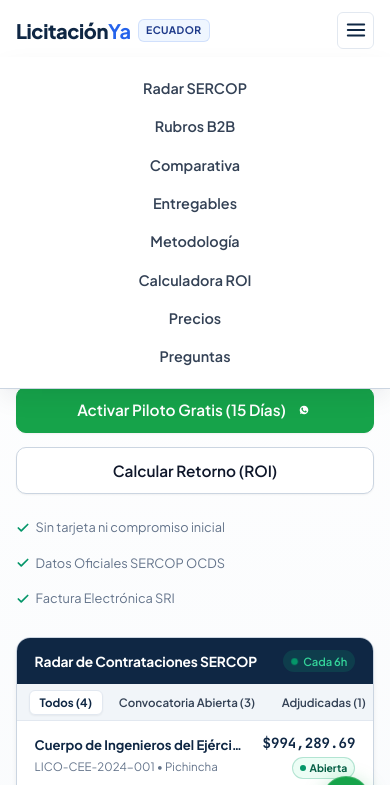
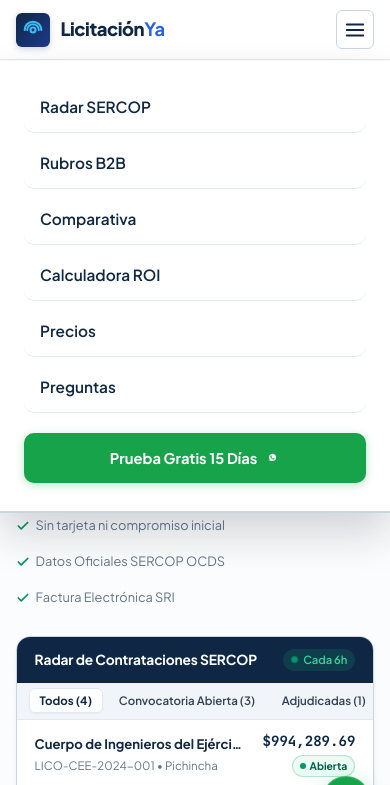
Before and after one commit to joelsan12/SCRAPING, a plain HTML site: page landing/index.html in a window 390 px wide. Both pictures are taken after a click on the button "Abrir menú de navegación". Shown: the top 785 px of the page. Drawn offline with Linux system fonts and the light colour scheme.

Commit message:
feat(landing): redesign enterprise b2b navbar with spacious layout, brand symbol and nowrap links

```diff
--- a/landing/css/components/buttons.css
+++ b/landing/css/components/buttons.css
@@ -18,6 +18,7 @@
   outline: none;
   user-select: none;
   line-height: 1.25;
+  white-space: nowrap;
 }
 
 .btn-sm {
--- a/landing/css/components/navbar.css
+++ b/landing/css/components/navbar.css
@@ -1,116 +1,249 @@
 /* ==========================================================================
-   LicitaciónYa — Clean & Compact Responsive Navbar
+   LicitaciónYa — Modern Enterprise B2B Navigation Bar
+   Clean, Balanced, Spacious & Mobile Responsive
    ========================================================================== */
 
 .navbar {
   position: sticky;
   top: 0;
-  z-index: 100;
-  background-color: rgba(255, 255, 255, 0.98);
-  backdrop-filter: blur(10px);
-  -webkit-backdrop-filter: blur(10px);
+  z-index: 1000;
+  background: rgba(255, 255, 255, 0.95);
+  backdrop-filter: blur(14px);
+  -webkit-backdrop-filter: blur(14px);
   border-bottom: 1px solid var(--border-subtle);
-  padding: 0.75rem 0;
-  transition: padding var(--transition-fast), box-shadow var(--transition-fast);
+  padding: 0.85rem 0;
+  transition: all var(--transition-fast);
 }
 
 .navbar.scrolled {
-  padding: 0.55rem 0;
-  box-shadow: var(--shadow-sm);
-  background-color: #ffffff;
+  padding: 0.65rem 0;
+  background: rgba(255, 255, 255, 0.98);
+  box-shadow: 0 4px 20px -2px rgba(15, 23, 42, 0.06);
+  border-bottom-color: rgba(226, 232, 240, 0.9);
 }
 
-.nav-content {
+.nav-container {
+  width: 100%;
+  max-width: 1320px;
+  margin: 0 auto;
+  padding: 0 1.5rem;
   display: flex;
   align-items: center;
   justify-content: space-between;
+  gap: 1.5rem;
 }
 
-/* Brand Logo */
-.logo {
+/* Brand Link & Symbol */
+.brand-link {
+  display: inline-flex;
+  align-items: center;
+  gap: 0.65rem;
+  text-decoration: none;
+  flex-shrink: 0;
+}
+
+.brand-symbol {
+  width: 34px;
+  height: 34px;
+  background: linear-gradient(135deg, #0f2744 0%, #1e3a8a 100%);
+  border-radius: var(--radius-sm);
   display: flex;
   align-items: center;
-  gap: 0.45rem;
-  text-decoration: none;
-  color: var(--brand-navy);
+  justify-content: center;
+  color: #38bdf8;
+  box-shadow: 0 2px 6px rgba(15, 39, 68, 0.2);
+  transition: transform var(--transition-fast);
+}
+
+.brand-link:hover .brand-symbol {
+  transform: scale(1.05);
+}
+
+.brand-text {
   font-size: 1.25rem;
   font-weight: 800;
-  letter-spacing: -0.02em;
+  color: var(--brand-navy);
+  letter-spacing: -0.025em;
+  white-space: nowrap;
 }
 
-.logo strong {
+.brand-text strong {
   color: var(--brand-blue);
 }
 
-.logo-badge {
-  font-size: 0.65rem;
+.brand-badge {
+  font-size: 0.62rem;
   font-weight: 700;
-  letter-spacing: 0.04em;
-  padding: 0.15rem 0.45rem;
+  letter-spacing: 0.05em;
+  padding: 0.18rem 0.5rem;
   background: var(--brand-blue-soft);
   color: var(--brand-navy-light);
-  border: 1px solid rgba(37, 99, 235, 0.15);
-  border-radius: var(--radius-sm);
+  border: 1px solid rgba(37, 99, 235, 0.2);
+  border-radius: var(--radius-full);
   text-transform: uppercase;
+  white-space: nowrap;
 }
 
-/* Nav Links */
-.nav-links {
+/* Desktop Navigation Menu */
+.nav-menu {
   display: flex;
-  gap: 1.75rem;
   align-items: center;
+  gap: 0.25rem;
+  list-style: none;
 }
 
-.nav-links a {
+.nav-item {
+  font-size: 0.86rem;
+  font-weight: 600;
+  color: var(--text-muted);
   text-decoration: none;
-  color: var(--text-muted);
-  font-size: 0.9rem;
-  font-weight: 600;
-  transition: color var(--transition-fast);
+  padding: 0.45rem 0.85rem;
+  border-radius: var(--radius-sm);
+  white-space: nowrap;
+  transition: all var(--transition-fast);
 }
 
-.nav-links a:hover {
-  color: var(--brand-blue);
+.nav-item:hover {
+  color: var(--brand-navy);
+  background: var(--bg-surface-alt);
+}
+
+.nav-mobile-cta {
+  display: none;
+}
+
+/* Nav Actions & CTA Button */
+.nav-actions {
+  display: flex;
+  align-items: center;
+  gap: 0.75rem;
+  flex-shrink: 0;
+}
+
+.nav-cta-btn {
+  display: inline-flex;
+  align-items: center;
+  gap: 0.5rem;
+  padding: 0.55rem 1.15rem;
+  background: var(--brand-whatsapp);
+  color: #ffffff;
+  font-size: 0.84rem;
+  font-weight: 700;
+  border-radius: var(--radius-full);
+  text-decoration: none;
+  white-space: nowrap;
+  box-shadow: 0 1px 3px rgba(22, 163, 74, 0.25);
+  transition: all var(--transition-fast);
+}
+
+.nav-cta-btn:hover {
+  background: var(--brand-whatsapp-hover);
+  transform: translateY(-1px);
+  box-shadow: 0 4px 12px rgba(22, 163, 74, 0.35);
+  color: #ffffff;
 }
 
 /* Mobile Hamburger Toggle */
 .menu-toggle {
   display: none;
-  background: none;
-  border: 1px solid var(--border-subtle);
+  background: #ffffff;
+  border: 1px solid var(--border-medium);
   border-radius: var(--radius-sm);
   color: var(--brand-navy);
   cursor: pointer;
-  padding: 0.4rem;
+  padding: 0.45rem;
+  transition: all var(--transition-fast);
 }
 
-@media (max-width: 860px) {
+.menu-toggle:hover {
+  background: var(--bg-surface-alt);
+  border-color: var(--brand-blue);
+}
+
+/* Responsive Behavior */
+@media (max-width: 1040px) {
   .menu-toggle {
     display: flex;
     align-items: center;
     justify-content: center;
   }
 
-  .nav-links {
+  .nav-menu {
     position: fixed;
-    top: 57px;
+    top: 61px;
     left: 0;
     right: 0;
     background: #ffffff;
-    border-bottom: 1px solid var(--border-medium);
-    box-shadow: var(--shadow-lg);
+    border-bottom: 2px solid var(--border-medium);
+    box-shadow: 0 20px 40px rgba(15, 23, 42, 0.18);
     flex-direction: column;
-    padding: 1.25rem;
-    gap: 1rem;
+    padding: 1.25rem 1.5rem 1.75rem;
+    gap: 0.25rem;
     display: none;
-    z-index: 99;
+    z-index: 999;
   }
 
-  .nav-links.active {
+  .nav-menu.active {
     display: flex;
   }
 
-  .nav-cta {
+  .nav-menu .nav-item {
+    width: 100%;
+    padding: 0.85rem 1rem;
+    text-align: left;
+    font-size: 0.96rem;
+    font-weight: 600;
+    color: var(--brand-navy);
+    border-radius: var(--radius-md);
+    border-bottom: 1px solid var(--border-subtle);
+  }
+
+  .nav-menu .nav-item:last-of-type {
+    border-bottom: none;
+  }
+
+  .nav-menu .nav-item:hover {
+    background: var(--bg-surface-alt);
+    color: var(--brand-blue);
+  }
+
+  .nav-mobile-cta {
+    display: inline-flex;
+    align-items: center;
+    justify-content: center;
+    gap: 0.5rem;
+    width: 100%;
+    margin-top: 1rem;
+    padding: 0.85rem 1.25rem;
+    background: var(--brand-whatsapp);
+    color: #ffffff;
+    font-size: 0.92rem;
+    font-weight: 700;
+    border-radius: var(--radius-md);
+    text-decoration: none;
+    text-align: center;
+    box-shadow: 0 2px 8px rgba(22, 163, 74, 0.3);
+  }
+}
+
+@media (max-width: 680px) {
+  .navbar {
+    padding: 0.65rem 0;
+  }
+
+  .nav-container {
+    padding: 0 1rem;
+  }
+
+  .brand-text {
+    font-size: 1.15rem;
+  }
+
+  .brand-badge {
+    display: none;
+  }
+
+  .nav-actions .nav-cta-btn {
     display: none;
   }
 }
--- a/landing/index.html
+++ b/landing/index.html
@@ -107,37 +107,46 @@
 
   <!-- Main Navigation Bar -->
   <header class="navbar" id="navbar">
-    <div class="container nav-content">
-      <a href="#" class="logo" id="brand-logo">
-        <span>Licitación<strong>Ya</strong></span>
-        <span class="logo-badge">ECUADOR</span>
+    <div class="nav-container">
+      <a href="#" class="brand-link" id="brand-logo">
+        <div class="brand-symbol">
+          <svg width="20" height="20" viewBox="0 0 24 24" fill="none" stroke="currentColor" stroke-width="2.5" stroke-linecap="round" stroke-linejoin="round">
+            <circle cx="12" cy="12" r="3"></circle>
+            <path d="M5 12a7 7 0 0 1 14 0"></path>
+            <path d="M2 12a10 10 0 0 1 20 0"></path>
+          </svg>
+        </div>
+        <span class="brand-text">Licitación<strong>Ya</strong></span>
+        <span class="brand-badge">ECUADOR</span>
       </a>
 
-      <!-- Mobile Hamburger Toggle -->
-      <button class="menu-toggle" id="menu-toggle" aria-label="Abrir menú de navegación" aria-expanded="false">
-        <svg width="22" height="22" viewBox="0 0 24 24" fill="none" stroke="currentColor" stroke-width="2" stroke-linecap="round" stroke-linejoin="round">
-          <line x1="3" y1="12" x2="21" y2="12"></line>
-          <line x1="3" y1="6" x2="21" y2="6"></line>
-          <line x1="3" y1="18" x2="21" y2="18"></line>
-        </svg>
-      </button>
-
-      <nav class="nav-links" id="nav-links">
-        <a href="#hero">Radar SERCOP</a>
-        <a href="#rubros">Rubros B2B</a>
-        <a href="#comparativa">Comparativa</a>
-        <a href="#entregables">Entregables</a>
-        <a href="#metodologia">Metodología</a>
-        <a href="#calculadora">Calculadora ROI</a>
-        <a href="#precios">Precios</a>
-        <a href="#faq">Preguntas</a>
-      </nav>
-
-      <div class="nav-cta">
-        <a href="https://wa.me/593979116551?text=Hola%20Licitaci%C3%B3nYa%2C%20quisiera%20activar%20mi%20piloto%20gratuito%20de%2015%20d%C3%ADas%20para%20monitorear%20SERCOP" target="_blank" rel="noopener noreferrer" class="btn btn-sm btn-whatsapp" id="nav-whatsapp-btn">
+      <nav class="nav-menu" id="nav-links">
+        <a href="#hero" class="nav-item">Radar SERCOP</a>
+        <a href="#rubros" class="nav-item">Rubros B2B</a>
+        <a href="#comparativa" class="nav-item">Comparativa</a>
+        <a href="#calculadora" class="nav-item">Calculadora ROI</a>
+        <a href="#precios" class="nav-item">Precios</a>
+        <a href="#faq" class="nav-item">Preguntas</a>
+        <a href="https://wa.me/593979116551?text=Hola%20Licitaci%C3%B3nYa%2C%20quisiera%20activar%20mi%20piloto%20gratuito%20de%2015%20d%C3%ADas%20para%20monitorear%20SERCOP" target="_blank" rel="noopener noreferrer" class="nav-mobile-cta">
           <span>Prueba Gratis 15 Días</span>
           <svg width="15" height="15" viewBox="0 0 24 24" fill="currentColor"><path d="M12.031 6.172c-3.181 0-5.767 2.586-5.768 5.766-.001 1.298.38 2.27 1.019 3.287l-.582 2.128 2.182-.573c.978.58 1.911.928 3.145.929 3.178 0 5.767-2.587 5.768-5.766.001-3.187-2.575-5.77-5.764-5.771zm3.392 8.244c-.144.405-.837.774-1.17.824-.299.045-.677.063-1.092-.069-.252-.08-.575-.187-.988-.365-1.739-.751-2.874-2.502-2.961-2.617-.087-.116-.708-.94-.708-1.793s.448-1.273.607-1.446c.159-.173.346-.217.462-.217l.332.007c.106.005.249-.04.39.299.144.347.491 1.2.534 1.288.043.087.072.188.014.304-.058.116-.087.188-.173.289l-.26.304c-.087.086-.177.18-.076.354.101.174.449.741.964 1.201.662.591 1.221.774 1.394.861.174.086.275.072.376-.044.102-.115.434-.506.549-.68.116-.173.232-.144.39-.087s1.011.477 1.184.564.289.13.332.202c.043.073.043.419-.101.824z"/></svg>
         </a>
+      </nav>
+
+      <div class="nav-actions">
+        <a href="https://wa.me/593979116551?text=Hola%20Licitaci%C3%B3nYa%2C%20quisiera%20activar%20mi%20piloto%20gratuito%20de%2015%20d%C3%ADas%20para%20monitorear%20SERCOP" target="_blank" rel="noopener noreferrer" class="nav-cta-btn" id="nav-whatsapp-btn">
+          <span>Prueba Gratis 15 Días</span>
+          <svg width="15" height="15" viewBox="0 0 24 24" fill="currentColor"><path d="M12.031 6.172c-3.181 0-5.767 2.586-5.768 5.766-.001 1.298.38 2.27 1.019 3.287l-.582 2.128 2.182-.573c.978.58 1.911.928 3.145.929 3.178 0 5.767-2.587 5.768-5.766.001-3.187-2.575-5.77-5.764-5.771zm3.392 8.244c-.144.405-.837.774-1.17.824-.299.045-.677.063-1.092-.069-.252-.08-.575-.187-.988-.365-1.739-.751-2.874-2.502-2.961-2.617-.087-.116-.708-.94-.708-1.793s.448-1.273.607-1.446c.159-.173.346-.217.462-.217l.332.007c.106.005.249-.04.39.299.144.347.491 1.2.534 1.288.043.087.072.188.014.304-.058.116-.087.188-.173.289l-.26.304c-.087.086-.177.18-.076.354.101.174.449.741.964 1.201.662.591 1.221.774 1.394.861.174.086.275.072.376-.044.102-.115.434-.506.549-.68.116-.173.232-.144.39-.087s1.011.477 1.184.564.289.13.332.202c.043.073.043.419-.101.824z"/></svg>
+        </a>
+
+        <!-- Mobile Hamburger Toggle -->
+        <button class="menu-toggle" id="menu-toggle" aria-label="Abrir menú de navegación" aria-expanded="false">
+          <svg width="22" height="22" viewBox="0 0 24 24" fill="none" stroke="currentColor" stroke-width="2" stroke-linecap="round" stroke-linejoin="round">
+            <line x1="3" y1="12" x2="21" y2="12"></line>
+            <line x1="3" y1="6" x2="21" y2="6"></line>
+            <line x1="3" y1="18" x2="21" y2="18"></line>
+          </svg>
+        </button>
       </div>
     </div>
   </header>
```
